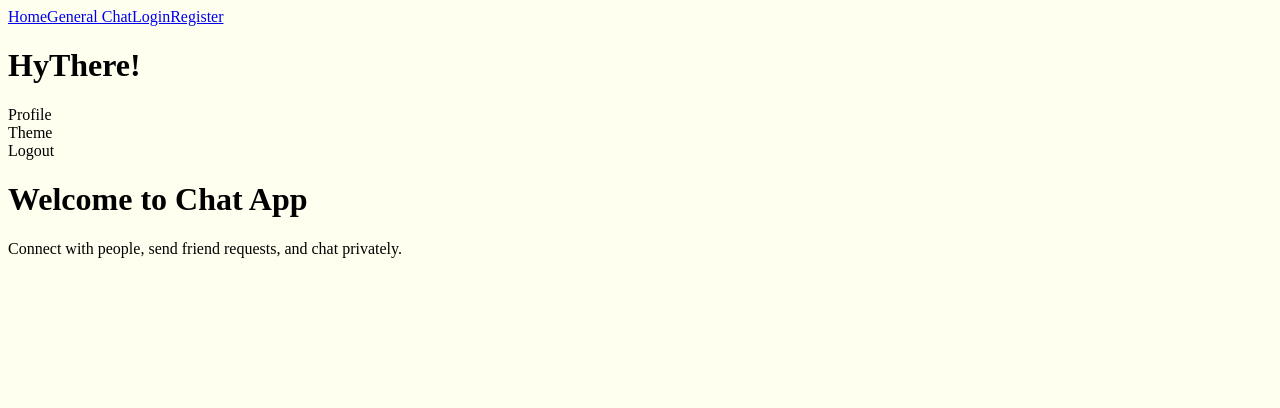
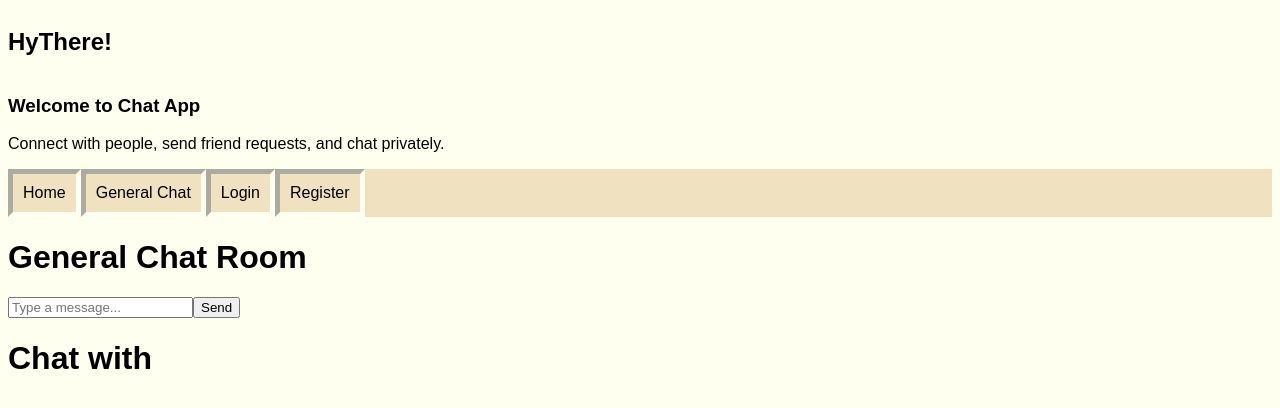
Before and after one commit to vijay-kittu/Chat-App, a React (Create React App) app: page / in a window 1280 px wide. Shown: the top 408 px of the page. Built offline with nearby package versions, Linux system fonts and the light colour scheme.

Commit message:
bound the components together

```diff
--- a/src/App.css
+++ b/src/App.css
@@ -1,6 +1,7 @@
 body {
   text-align: left;
   background-color: ivory;
+  font-family: 'Press Start 2P', Arial, sans-serif;
 }
 
 .App-logo {
@@ -23,3 +24,24 @@ body {
   display: flex;
   flex-direction: column;
 }
+
+.navbar {
+
+  display: flex;
+  background-color: #F0E2C1;
+}
+
+.section {
+  margin-right: 0px;
+  padding:10px 10px;
+  background-color: #F0E2C1;
+  border-style:inset;
+  border-width: 5px;
+  border-color: ivory;
+  color: black;
+  text-decoration: none;
+}
+
+.section:hover {
+  border-style:double;
+}
--- a/src/App.js
+++ b/src/App.js
@@ -13,8 +13,9 @@ import './App.css'
 function App() {
   return (
     //<AuthProvider>
+    <div>
+
       <Router>
-        <Navbar />
         <Routes>
           <Route path="/" element={<Home />} />
           <Route path="/chat" element={<Chat />} />
@@ -22,7 +23,13 @@ function App() {
           <Route path="/register" element={<Register />} />
           <Route path="/login" element={<Login />} />
         </Routes>
+        <Navbar />
+        <div>
+          <Chat />
+          <PrivateChat />
+        </div>
       </Router>
+    </div>
     //</AuthProvider>
   );
 }
--- a/src/components/Home.js
+++ b/src/components/Home.js
@@ -3,14 +3,9 @@ import React from 'react';
 const Home = () => (
   <div className='home'>
     <div className='head'>
-      <h1>HyThere!</h1>
-      <div>
-        <div>Profile</div>
-        <div>Theme</div>
-        <div>Logout</div>
-      </div>
+      <h2>HyThere!</h2>
     </div>
-    <h1>Welcome to Chat App</h1>
+    <h3>Welcome to Chat App</h3>
     <p>Connect with people, send friend requests, and chat privately.</p>
   </div>
 );
--- a/src/components/Navbar.js
+++ b/src/components/Navbar.js
@@ -4,10 +4,10 @@ import { Link } from 'react-router-dom';
 
 const Navbar = () => (
   <nav className="navbar">
-    <Link to="/">Home</Link>
-    <Link to="/chat">General Chat</Link>
-    <Link to="/login">Login</Link>
-    <Link to="/register">Register</Link>
+    <Link className='section' to="/">Home</Link>
+    <Link className='section' to="/chat">General Chat</Link>
+    <Link className='section' to="/login">Login</Link>
+    <Link className='section' to="/register">Register</Link>
   </nav>
 );
 
```
